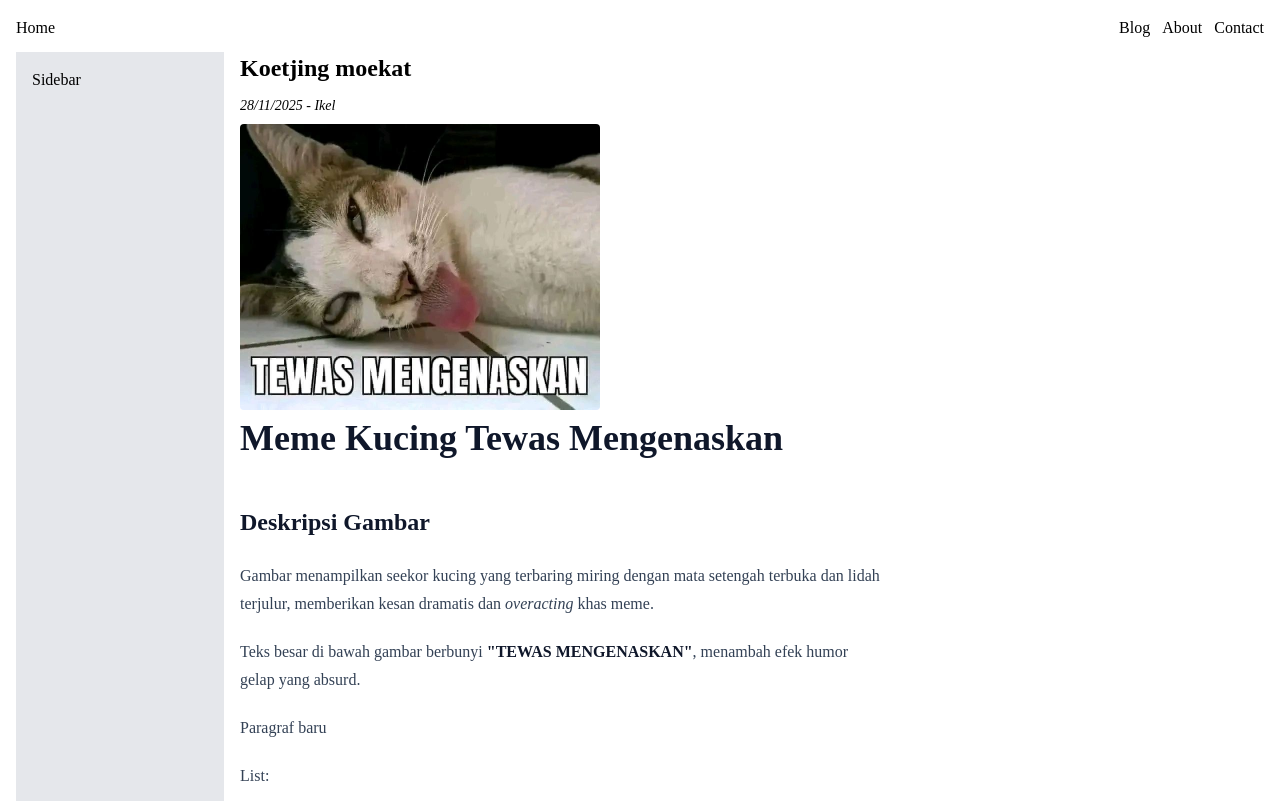
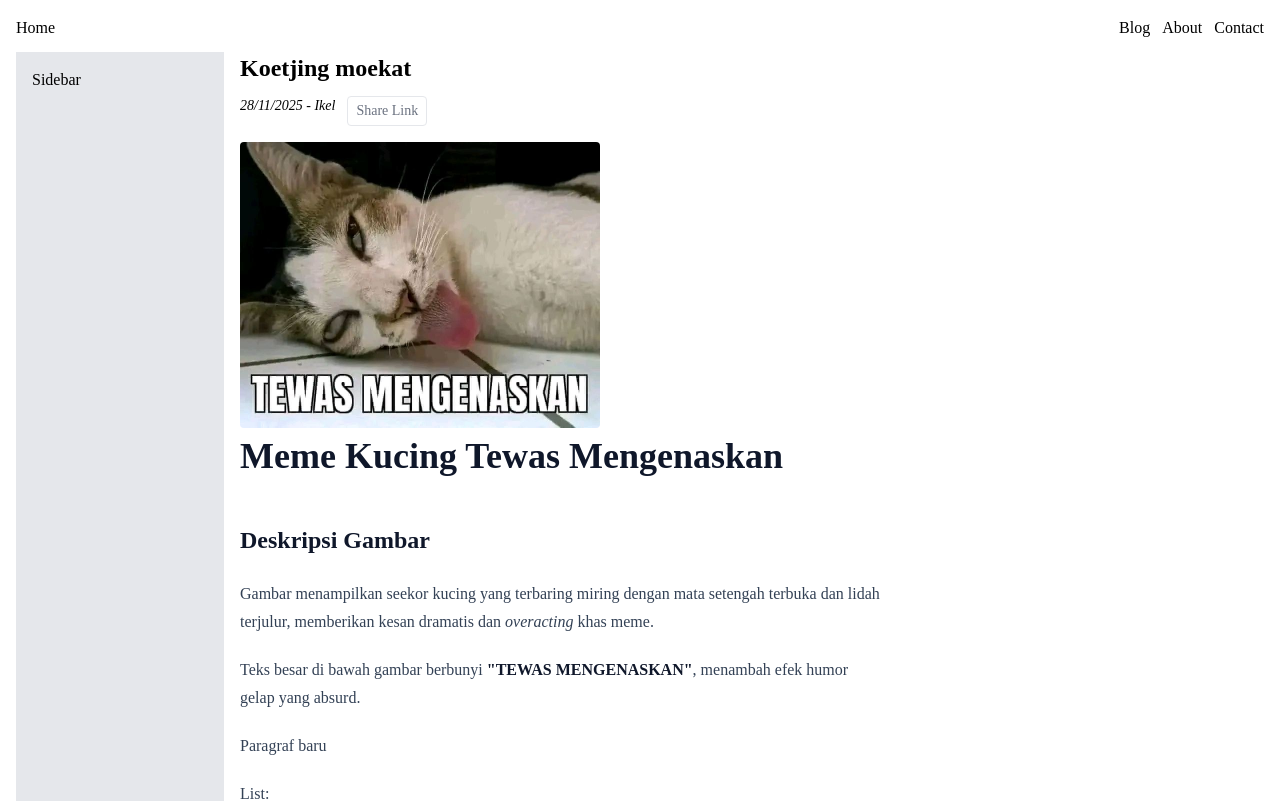
Before and after one commit to Elcand/learn-nextjs, a Next.js app: page /blog/belajar-nextjs in a window 1280 px wide. Shown: the top 801 px of the page. Built offline with nearby package versions, Linux system fonts and the light colour scheme.

Commit message:
make function copy link

```diff
--- a/app/blog/[slug]/page.tsx
+++ b/app/blog/[slug]/page.tsx
@@ -1,4 +1,5 @@
 import Heading from "@/app/components/heading";
+import ShareLinkButton from "@/app/components/share-link-button";
 import { getPost } from "@/lib/post";
 
 // Definisikan type dengan benar
@@ -22,9 +23,12 @@ export default async function PostPage({ params }: PostPageProps) {
   return (
     <>
       <Heading>{post.title}</Heading>
-      <p className="pb-2 text-sm italic">
-        {post.date} - {post.author}
-      </p>
+      <div className="flex gap-3 mb-4">
+        <p className="pb-2 text-sm italic">
+          {post.date} - {post.author}
+        </p>
+        <ShareLinkButton />
+      </div>
       <img
         src={post.image}
         alt=""
--- /dev/null
+++ b/app/components/share-link-button.tsx
@@ -0,0 +1,23 @@
+"use client";
+
+// import { LinkIcon } from "@heroicons/react/20/solid";
+import { useState } from "react";
+
+export default function ShareLinkButton() {
+  const [copied, setCopied] = useState(false);
+  function handleClick() {
+    navigator.clipboard.writeText(window.location.href);
+    setCopied(true);
+    setTimeout(() => setCopied(false), 1500);
+  }
+
+  return (
+    <button
+      onClick={handleClick}
+      className="flex items-center gap-1 px-2 py-1 text-sm text-gray-500 border rounded hover:bg-gray-200 hover:text-gray-700"
+    >
+      {/* <LinkIcon className="w-4 h-4" />   */}
+      {copied ? "Link Copied" : "Share Link"}
+    </button>
+  );
+}
```
